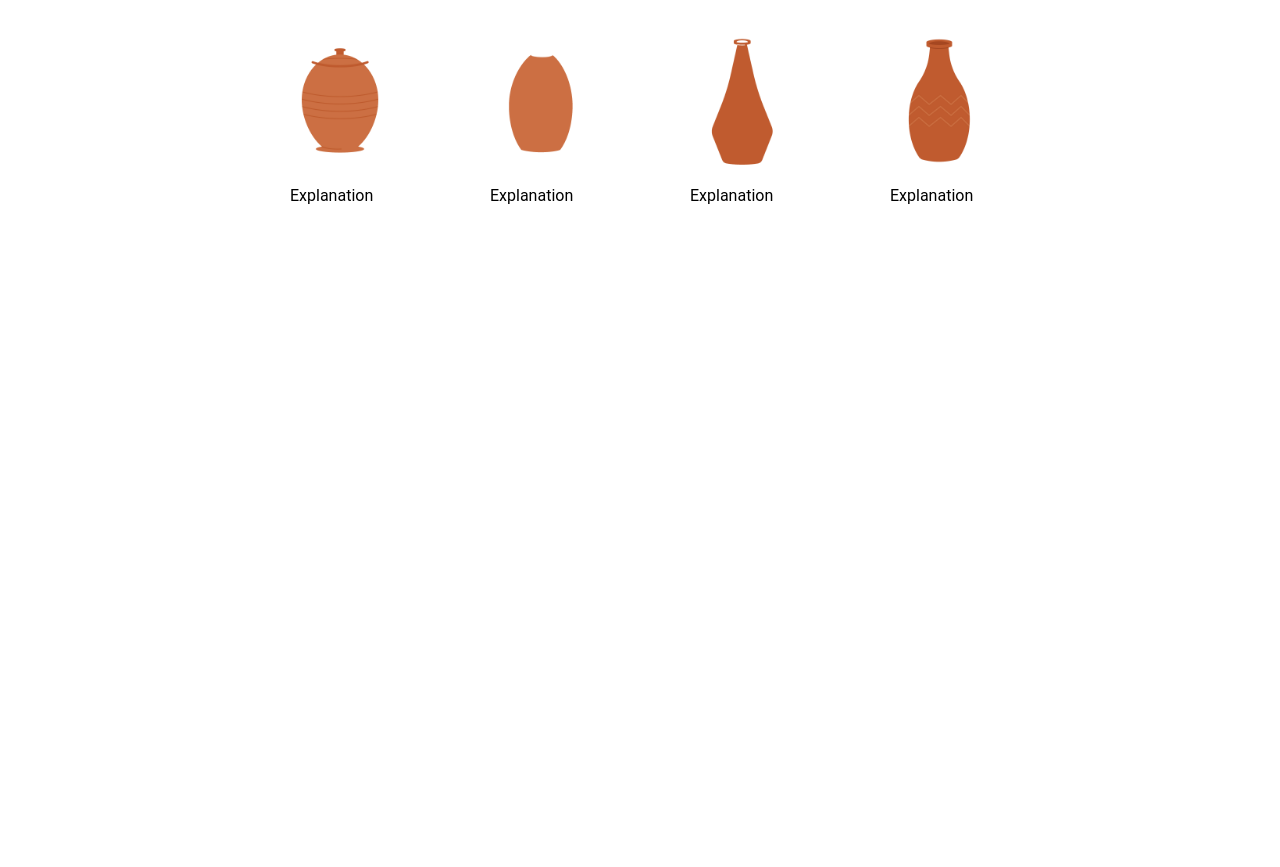
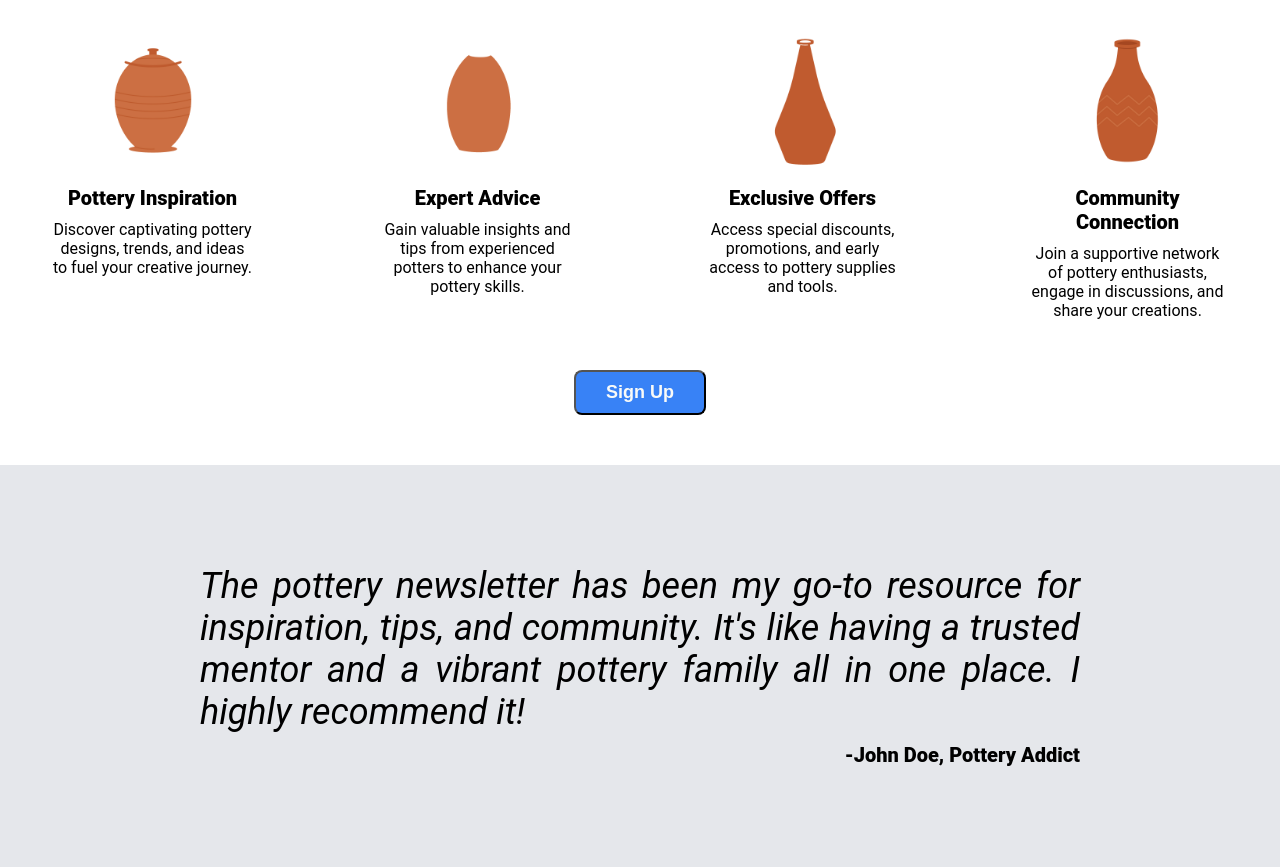
Before and after one commit to Scurzo88/odin-landing-page, a plain HTML site: page index.html in a window 1280 px wide. Shown: the part 567-1434 px from the top of the page. Before the commit the page ends 822 px from the top, so only its background shows below. Drawn offline with Linux system fonts and the light colour scheme.

Commit message:
Added Features and Quote Section

```diff
--- a/index.html
+++ b/index.html
@@ -32,26 +32,39 @@
     </div>
     <!-- Features Section -->
     <div class="features-section">
-        <div class="features-tittle">Features Tittle</div>
+        <div class="features-tittle">Everything About Pottery</div>
         <div class="features-boxes">
             <div class="box">
                 <img src="./image/pottery1.png">
-                <div>Explanation</div>
+                <div class="tittle">Pottery Inspiration</div>
+                <div>Discover captivating pottery designs, trends, and ideas to fuel your creative journey.</div>
             </div>
             <div class="box">
                 <img src="./image/pottery2.png">
-                <div>Explanation</div>
+                <div class="tittle">Expert Advice</div>
+                <div>Gain valuable insights and tips from experienced potters to enhance your pottery skills.</div>
             </div>
             <div class="box">
                 <img src="./image/pottery3.png">
-                <div>Explanation</div>
+                <div class="tittle">Exclusive Offers</div>
+                <div>Access special discounts, promotions, and early access to pottery supplies and tools.</div>
             </div>
             <div class="box">
                 <img src="./image/pottery4.png">
-                <div>Explanation</div>
+                <div class="tittle">Community Connection</div>
+                <div>Join a supportive network of pottery enthusiasts, engage in discussions, and share your creations.</div>
             </div>
+        </div>
+        <button>Sign Up</button>
+    </div>
+    <!-- Quote Section -->
+    <div class="quote-section">
+        <div class="quotes-box">
+            <div class="quote">The pottery newsletter has been my go-to resource for inspiration, tips, and community. It's like having a trusted mentor and a vibrant pottery family all in one place. I highly recommend it!</div>
+            <div class="author">-John Doe, Pottery Addict</div>
         </div>
     </div>
 
+
 </body>
 </html>
--- a/style.css
+++ b/style.css
@@ -113,6 +113,8 @@ li {
     display: flex;
     flex-direction: column;
     padding: 50px;
+    align-items: center;
+    flex-wrap: wrap;
 }
 
 .features-tittle{
@@ -128,14 +130,63 @@ li {
 .features-boxes{
     display: flex;
     justify-content: center;
-    gap: 100px;
+    column-gap: 125px;
+    row-gap: 35px;
+    margin-bottom: 50px;
+    flex-wrap: wrap;
 }
 
 .features-boxes .box{
-    max-width: 100px;
+    max-width: 200px;
+    text-align: center;
+}
+
+.features-boxes .box .tittle{
+    font-weight: 800;
+    margin-bottom: 10px;
+    font-size: 20px;
 }
 
 .features-boxes .box img{
     max-width: 100px;
     margin-bottom: 15px;
 }
+
+.features-section button {
+    font-size: 18px;
+    color: #f9faf8;
+    background-color: #3882f6;
+    border-radius: 8px;
+    font-weight: 600;
+    padding: 10px 30px;
+    margin-top:0px;
+}
+
+/* Quote Section */
+
+.quote-section {
+    display: flex;
+    background-color: #E5E7EB;
+    flex-wrap: wrap;
+    padding: 100px 200px;
+}
+
+.quote-section .quotes-box {
+    display: flex;
+    flex-direction: column;
+    gap: 10px;
+}
+
+.quote-section .quote {
+    font-size: 36px;
+    font-style: italic;
+    text-align: justify;
+}
+
+.quote-section .author {
+    font-size: 20px;
+    font-weight: 900;
+    text-align: end;
+}
+
+/* CTA Section */
```
